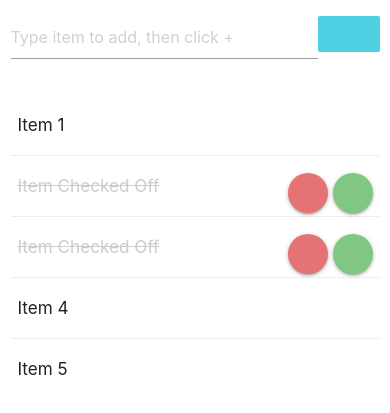
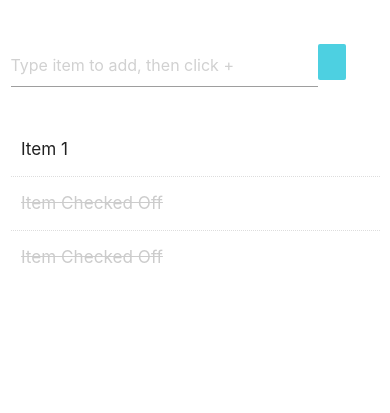
Before and after one commit to andypyle/jquery-shopping-list, a plain HTML site: page index.html in a window 390 px wide. Shown: the part 83-496 px from the top of the page. Drawn offline with nearby package versions, Linux system fonts and the light colour scheme.

Commit message:
Now responsive.

```diff
--- a/css/style.css
+++ b/css/style.css
@@ -1,19 +1,47 @@
 @media only screen and (max-width: 600px){
-	.container {
+	.container,
+	section {
 		width: 100%;
+		padding: 0;
+		overflow: hidden;
 	}
 	h2.pageheader {
 		font-size: 3em;
 	}
+
+	.shopping-list li p {
+		left: 7em;
+	}
+
+	.add-item {
+		padding: 1.15em;
+		line-height: .5em;
+	}
+}
+
+.add-item {
+	padding: 1em;
+	line-height: .45em;
+}
+
+.shopping-list {
+	display: table;
+	border-collapse: collapse;
 }
 
 .shopping-list li {
-	padding: 0 .5em;
-	margin-bottom: 0;
-	margin-top: 0;
+	display: table-row;
+	padding: 0 !important;
+	margin: 0 !important;
 }
+
 .shopping-list li + li {
 	border-top: 1px dotted #DDD;
+}
+
+.shopping-list li p {
+	padding: .75em 0;
+	margin: 0;
 }
 
 .done {
--- a/index.html
+++ b/index.html
@@ -23,8 +23,10 @@
 		<section>
 			<div class="row input-field">
 				<div class="col s12">
+					<p>
 					<input type="text" class="col s10 m11" placeholder="Type item to add, then click +">
-					<a class="white-text btn waves-effect waves-light cyan lighten-2 btn-flat col s2 m1"><i class="mdi-content-add"></i></a>
+					<a class="white-text btn waves-effect waves-light cyan lighten-2 btn-flat add-item"><i class="mdi-content-add"></i></a>
+					</p>
 				</div>
 			</div>
 
@@ -32,41 +34,37 @@
 				<div class="col s12">
 					<ul class="shopping-list col s12">
 						<li class="row">
+							<div class="col s12">
 								<p class="flow-text">Item 1
 									<span class="right">
-									<a href="#!" class="btn-floating btn-flat"><i class="cyan-text mdi-navigation-more-horiz"></i></a>
+										<a href="#!" class="btn-floating btn-flat hide-on-med-and-up"><i class="cyan-text mdi-navigation-more-horiz"></i></a>
+										<a href="#!" class="btn-floating red lighten-2 hide-on-small-only"><i class="mdi-navigation-close"></i></a>
+										<a href="#!" class="btn-floating green lighten-2 hide-on-small-only"><i class="mdi-navigation-check"></i></a>
 									</span>
 								</p>
+							</div>
 						</li>
 						<li class="row dismissable">
+							<div class="col s12">
 								<p class="flow-text done">Item Checked Off
 									<span class="right">
-									<a href="#!" class="btn-floating red lighten-2"><i class="mdi-navigation-close"></i></a>
-									<a href="#!" class="btn-floating green lighten-2"><i class="mdi-navigation-check"></i></a>
+										<a href="#!" class="btn-floating btn-flat hide-on-med-and-up"><i class="cyan-text mdi-navigation-more-horiz"></i></a>
+										<a href="#!" class="btn-floating red lighten-2 hide-on-small-only"><i class="mdi-navigation-close"></i></a>
+										<a href="#!" class="btn-floating green lighten-2 hide-on-small-only"><i class="mdi-navigation-check"></i></a>
 									</span>
 								</p>
+							</div>
 						</li>
 						<li class="row dismissable">
+							<div class="col s12">
 								<p class="flow-text done">Item Checked Off
 									<span class="right">
-									<a href="#!" class="btn-floating red lighten-2"><i class="mdi-navigation-close"></i></a>
-									<a href="#!" class="btn-floating green lighten-2"><i class="mdi-navigation-check"></i></a>
+										<a href="#!" class="btn-floating btn-flat hide-on-med-and-up"><i class="cyan-text mdi-navigation-more-horiz"></i></a>
+										<a href="#!" class="btn-floating red lighten-2 hide-on-small-only"><i class="mdi-navigation-close"></i></a>
+										<a href="#!" class="btn-floating green lighten-2 hide-on-small-only"><i class="mdi-navigation-check"></i></a>
 									</span>
 								</p>
-						</li>
-						<li class="row">
-							<p class="flow-text">Item 4
-								<span class="right">
-									<a href="#!" class="btn-floating btn-flat"><i class="cyan-text mdi-navigation-more-horiz"></i></a>
-								</span>
-							</p>
-						</li>
-						<li class="row">
-							<p class="flow-text">Item 5
-								<span class="right">
-									<a href="#!" class="btn-floating btn-flat"><i class="cyan-text mdi-navigation-more-horiz"></i></a>
-								</span>
-							</p>
+							</div>
 						</li>
 					</ul>
 				</div>
--- a/js/scripts.js
+++ b/js/scripts.js
@@ -0,0 +1,3 @@
+$(document).ready(function(){
+
+})
```
Lines whose indentation alone changed are shown as unchanged.
